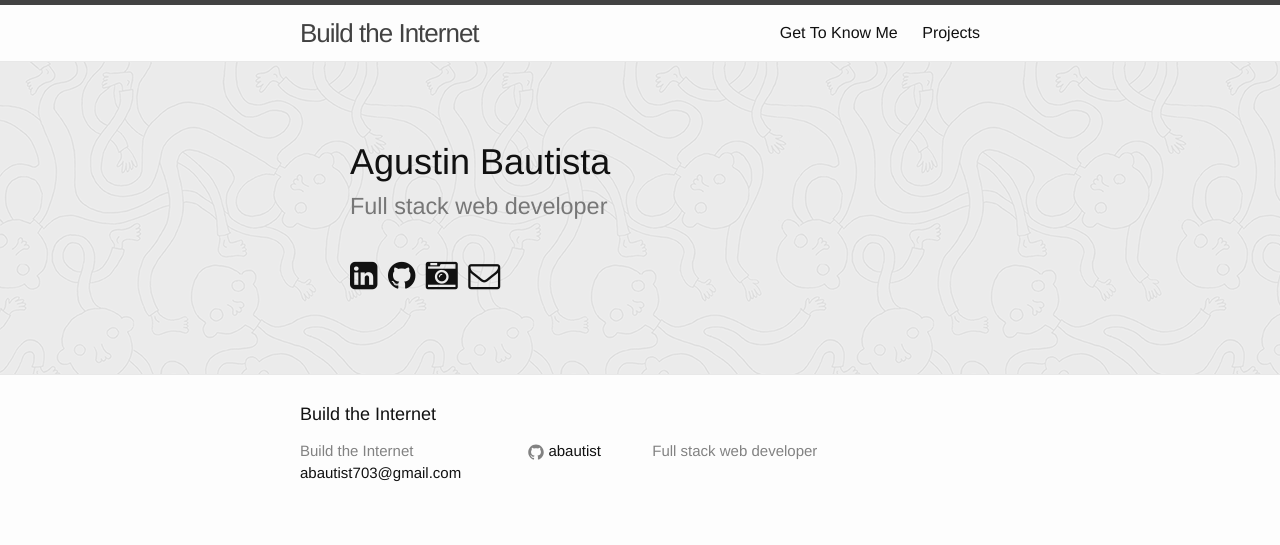
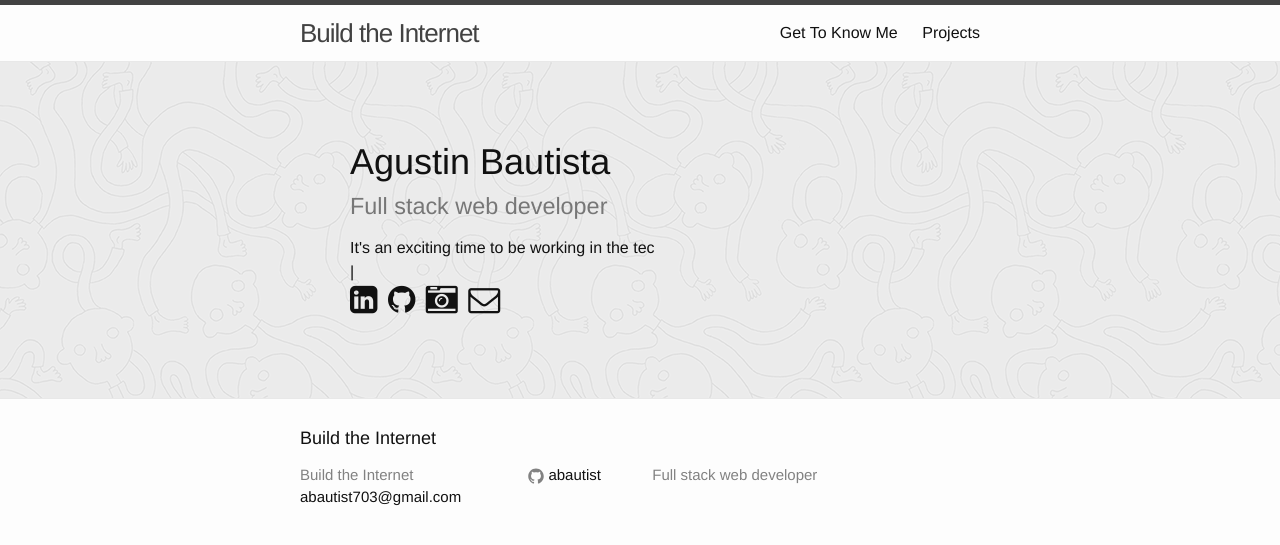
Before and after one commit to abautist/ab-portfolio, a Jekyll site: the page built from index.html, in a window 1280 px wide. Shown: the top 545 px of the page. Built offline with Jekyll 4.4.1, drawn with Linux system fonts in a browser that asks for light colours; nearby versions of some CDN libraries.

Commit message:
scripts set up

```diff
--- a/_includes/head.html
+++ b/_includes/head.html
@@ -13,7 +13,7 @@
   <link rel="stylesheet" href="{{ '/css/animate.min.css' | prepend: site.baseurl }}">
   <script type="text/javascript" src="https://cdnjs.cloudflare.com/ajax/libs/jquery/2.1.4/jquery.min.js"></script>
   <script src="https://netdna.bootstrapcdn.com/bootstrap/3.3.4/js/bootstrap.min.js"></script>
-  <script src="https://cdnjs.cloudflare.com/ajax/libs/typed.js/1.1.1/typed.min.js"></script>
+  <script src="{{ '/js/typed.min.js' | prepend: site.baseurl }}" type="text/javascript"></script>
   <script src="{{ '/js/Chart.js' | prepend: site.baseurl }}"></script>
   <script src="{{ '/js/scripts.js' | prepend: site.baseurl }}"></script>
 
--- a/js/scripts.js
+++ b/js/scripts.js
@@ -19,3 +19,11 @@ window.onload = function() {
 		responsive: true
 	});
 }
+
+$(function(){
+  $(document.getElementById("typed")).typed({
+    strings: ["It's an exciting time to be working in the technology industry.",
+              "The Internet has become more accessible than ever before."],
+    typeSpeed: 20
+  });
+});
```
Also changed, not shown: js/typed.min.js (added).
